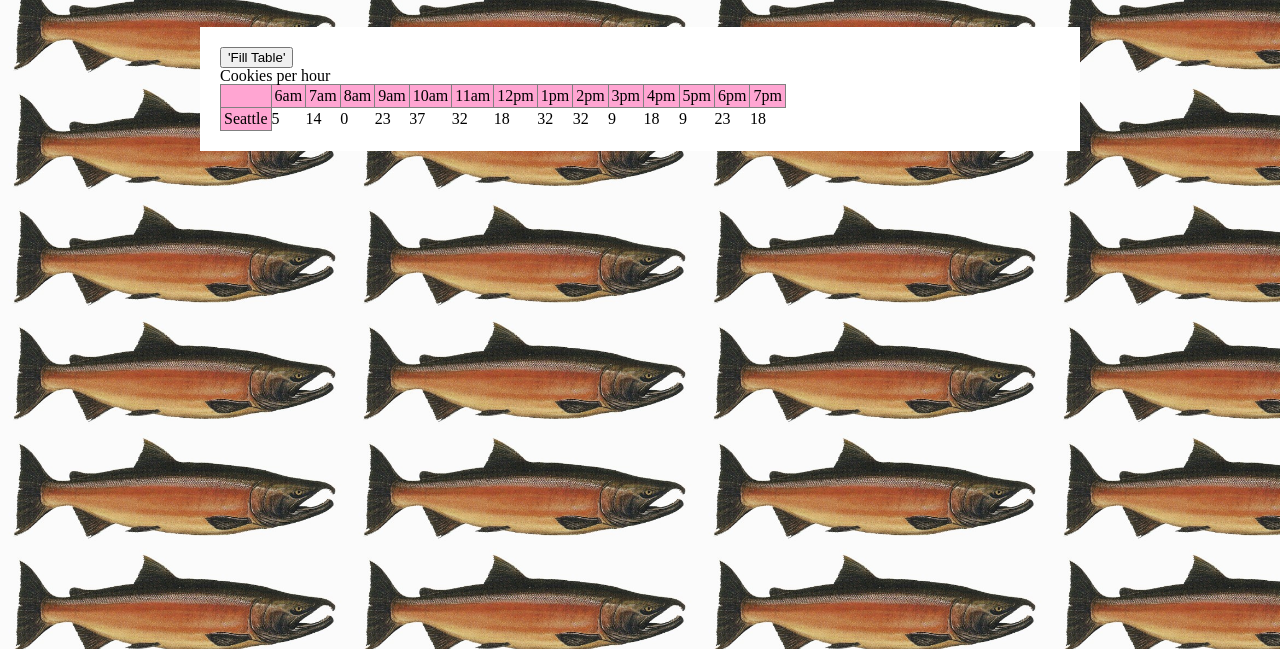
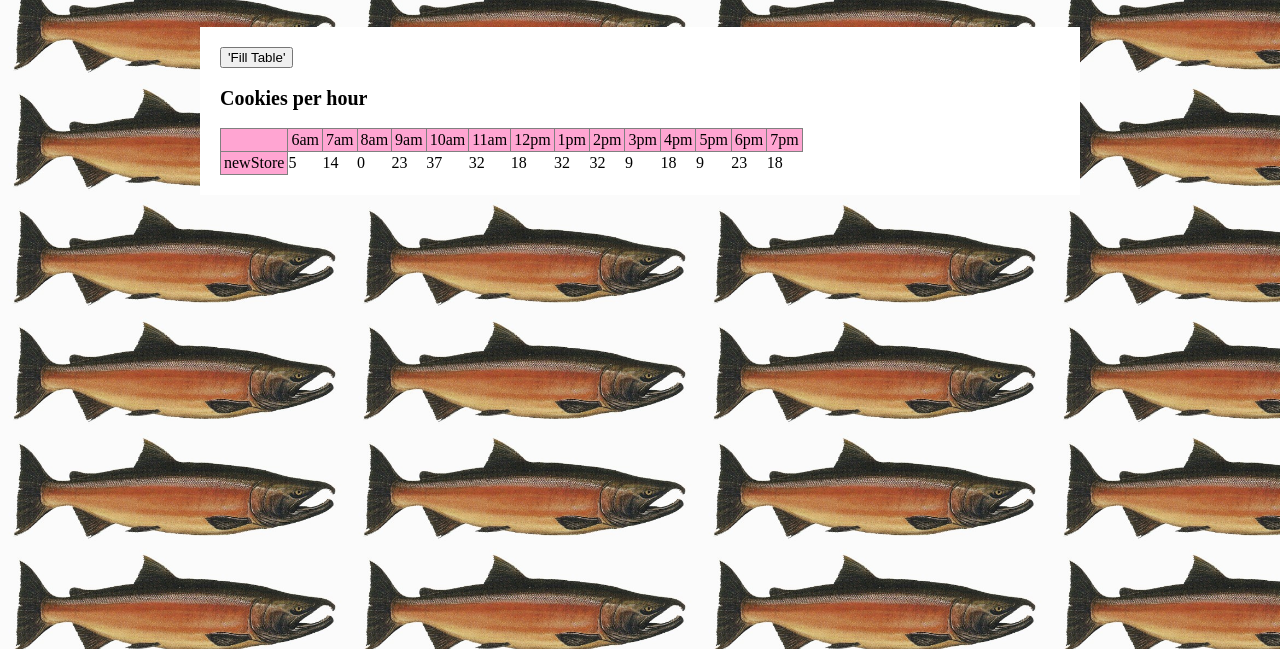
Before and after one commit to holdermatthew5/lab-06, a plain HTML site: page sales.html in a window 1280 px wide. Both pictures are taken after a click on the button "'Fill Table'". Shown: the part 151-800 px from the top of the page. Drawn offline with Linux system fonts and the light colour scheme.

Commit message:
no render, moved fillTable() to constructor

```diff
--- a/js/app.js
+++ b/js/app.js
@@ -11,12 +11,25 @@ function ObjectCreation(min, max, ave) {
 
 ObjectCreation.prototype.custPerHour = function (maximum) {
   return Math.floor(Math.random() * Math.floor(maximum));
-},
+};
 ObjectCreation.prototype.cookiesPerHour = function() {
   for (var i = 0; i < hoursPerDay.length; i++) {
     var cookiesThisHour = (this.aveOrder * this.custPerHour(9));
     this.hourNums.push(Math.round(cookiesThisHour));
   }
+};
+ObjectCreation.prototype.fillTable = function() {
+  var tr = document.createElement('tr');
+  tbody.append(tr);
+  th.textContent = 'newStore';
+  tr.append(th);
+  for (var j = 0; j < newStore.hourNums.length; j++) {
+    console.log(j);
+    var td = document.createElement('td');
+    td.textContent = newStore.hourNums[j];
+    tr.append(td);
+  }
+  console.log(newStore.hourNums);
 };
 var newStore = new ObjectCreation(2, 16, 4.6);
 console.log(newStore);
@@ -25,7 +38,7 @@ console.log(newStore);
 
 var main = document.getElementById('main');
 var article = document.createElement('article');
-var h2 = document.createElement('h2').textContent = 'Cookies per hour';
+var h2 = document.createElement('h2');
 var table = document.createElement('table');
 var thead = document.createElement('thead');
 var th = document.createElement('th');
@@ -33,6 +46,7 @@ var tbody = document.createElement('tbody');
 // var tfoot = document.createElement('tfoot');
 newStore.cookiesPerHour();
 main.append(article);
+h2.textContent = 'Cookies per hour';
 article.append(h2);
 article.append(table);
 table.append(thead);
@@ -45,19 +59,3 @@ for (var i = 0; i <= hoursPerDay.length; i++) {
 table.append(tbody);
 // tfoot.textContent = 'sum of hours';
 // table.append(tfoot);
-
-// table body
-
-function fillTable() {
-  var tr = document.createElement('tr');
-  tbody.append(tr);
-  th.textContent = 'Seattle';
-  tr.append(th);
-  for (var j = 0; j < newStore.hourNums.length; j++) {
-    console.log(j);
-    var td = document.createElement('td');
-    td.textContent = newStore.hourNums[j];
-    tr.append(td);
-  }
-  console.log(newStore.hourNums);
-}
--- a/sales.html
+++ b/sales.html
@@ -17,7 +17,7 @@
     </header>
 
     <main id='main'>
-      <button onclick="fillTable()">'Fill Table'</button>
+      <button onclick="newStore.fillTable()">'Fill Table'</button>
 
     </main>
 
```
